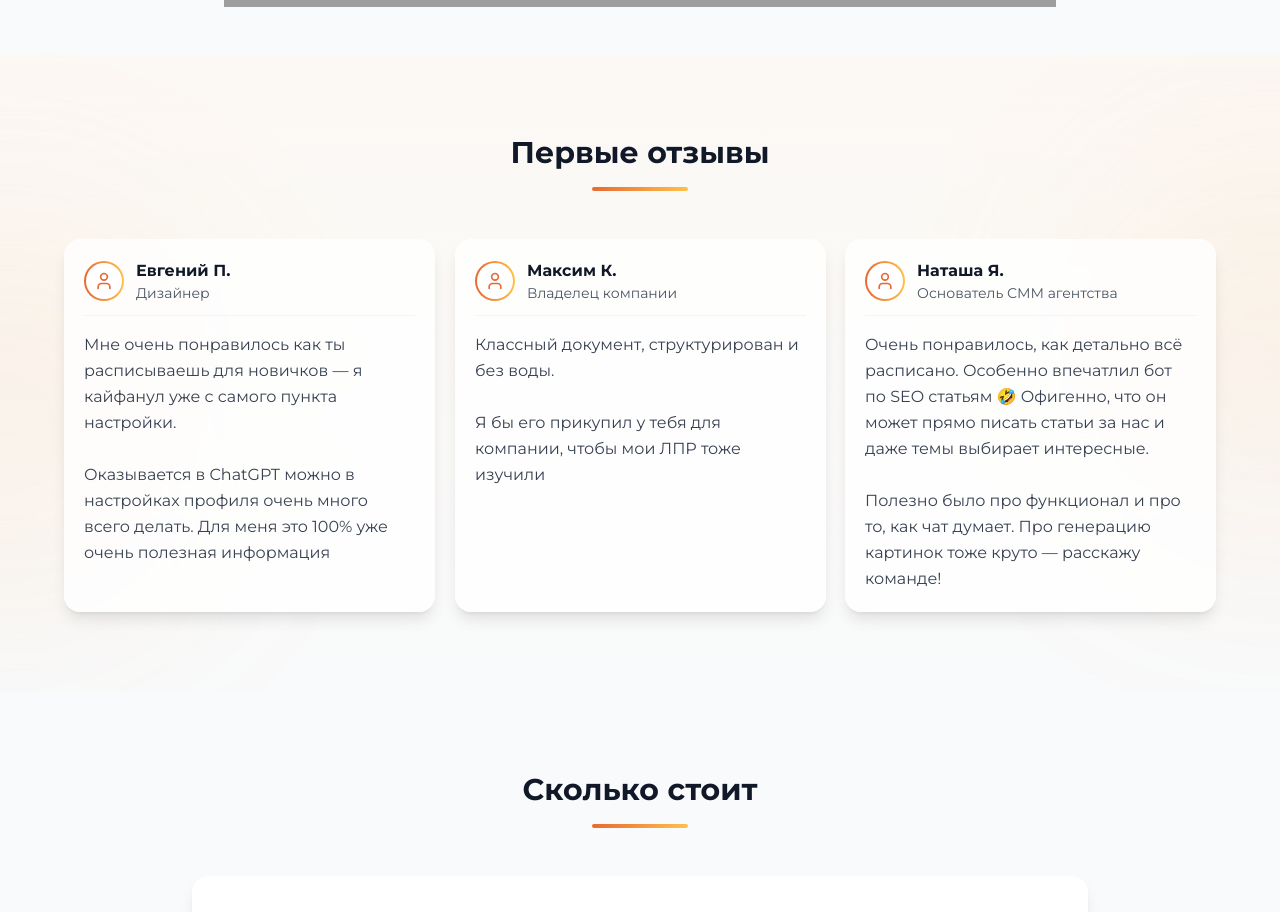
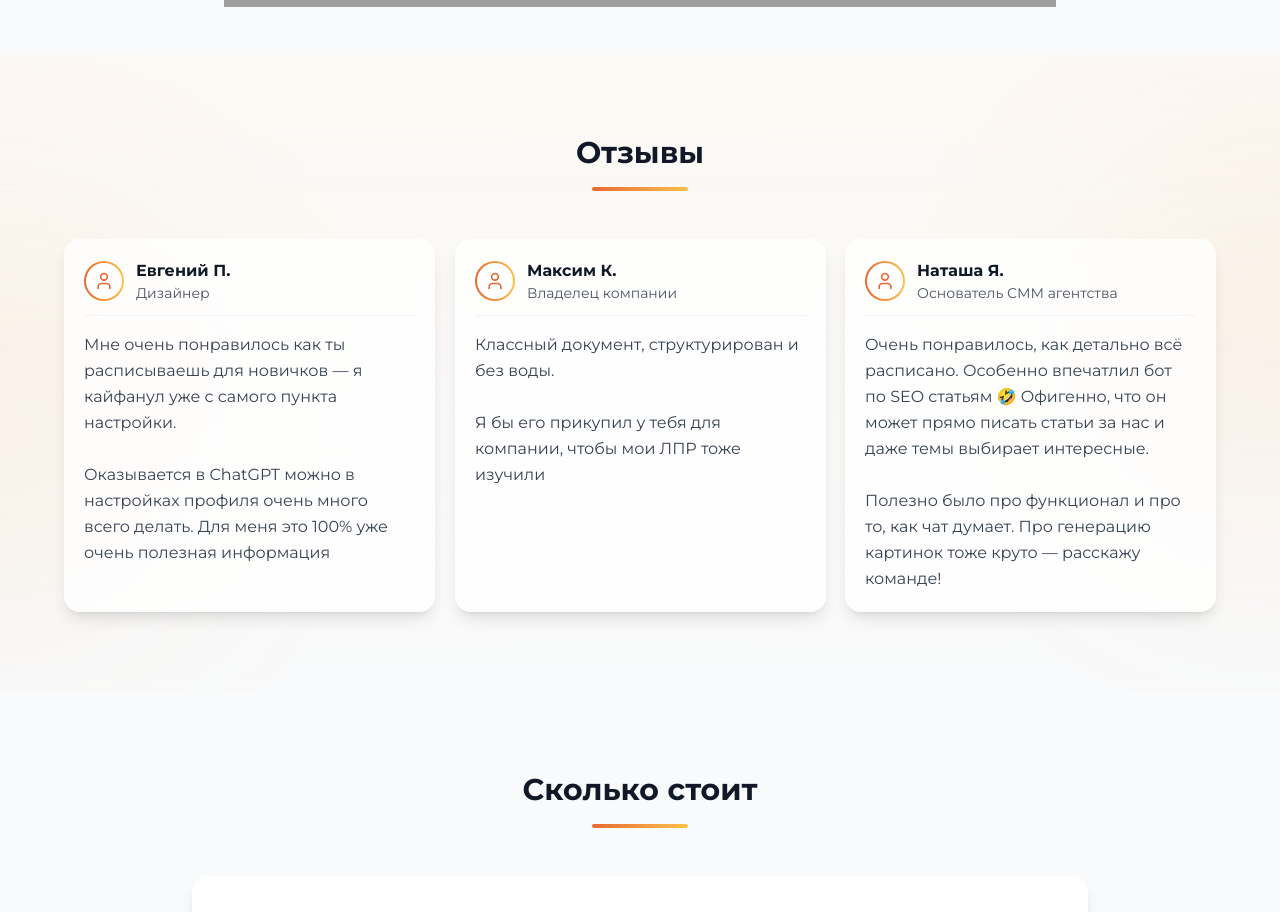
Before and after one commit to RaiconY/aiLanding, a React (Vite) app: page / in a window 1280 px wide. Shown: the part 8500-9412 px from the top of the page. Built offline with nearby package versions, Linux system fonts and the light colour scheme; grey boxes are pictures that could not be loaded.

Commit message:
Updated Testimonials.tsx

```diff
--- a/src/components/Testimonials.tsx
+++ b/src/components/Testimonials.tsx
@@ -29,7 +29,7 @@ const EnhancedTestimonials: React.FC = () => {
       <div className="absolute bottom-1/4 right-0 w-96 h-96 bg-gradient-to-l from-[#E76832] to-[#FFC24B] rounded-full filter blur-[128px] opacity-10 translate-x-1/2" />
 
       <div className="container mx-auto max-w-6xl relative z-10">
-        <SectionTitle title="Первые отзывы" />
+        <SectionTitle title="Отзывы" />
 
         <div className="grid grid-cols-1 md:grid-cols-3 gap-6 lg:gap-5">
           {testimonials.map((testimonial, index) => (
```
